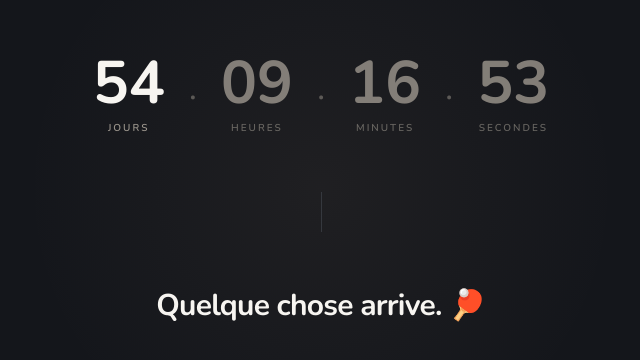
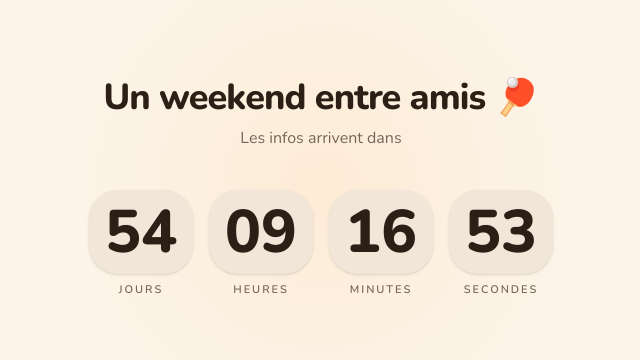
Before and after one commit to ArnaudBru/weekend-pongistes-2026, a Next.js app: page / in a window 1280 px wide. Shown: the part 212-572 px from the top of the page, without its empty margins (319-959 px from the left). Built offline with nearby package versions, Linux system fonts and the light colour scheme.

Commit message:
feat: update theme colors and layout metadata for 2026 event
Co-authored-by: ArnaudBru <26165930+ArnaudBru@users.noreply.github.com>

```diff
--- a/app/globals.css
+++ b/app/globals.css
@@ -29,20 +29,22 @@
 :root {
   color-scheme: light;
 
-  --background: oklch(0.20 0.010 270);
-  --foreground: oklch(0.97 0.005 80);
+  /* Warm sandy off-white background */
+  --background: oklch(0.97 0.018 75);
+  --foreground: oklch(0.25 0.025 55);
 
-  --card: oklch(0.26 0.012 270);
-  --card-foreground: oklch(0.97 0.005 80);
+  --card: oklch(0.93 0.022 72);
+  --card-foreground: oklch(0.25 0.025 55);
 
-  --primary: oklch(0.82 0.07 65);
-  --primary-foreground: oklch(0.20 0.010 270);
+  /* Warm terracotta accent */
+  --primary: oklch(0.60 0.12 42);
+  --primary-foreground: oklch(0.98 0.005 75);
 
-  --muted: oklch(0.30 0.012 270);
-  --muted-foreground: oklch(0.68 0.015 80);
+  --muted: oklch(0.90 0.022 70);
+  --muted-foreground: oklch(0.52 0.03 55);
 
-  --border: oklch(0.34 0.012 270);
-  --ring: oklch(0.82 0.07 65);
+  --border: oklch(0.86 0.025 68);
+  --ring: oklch(0.60 0.12 42);
 
   --radius: 1rem;
 }
--- a/app/layout.tsx
+++ b/app/layout.tsx
@@ -9,14 +9,14 @@ const _nunito = Nunito({
 })
 
 export const metadata: Metadata = {
-  title: 'Bientôt.',
-  description: 'Quelque chose arrive.',
+  title: 'Weekend Pongistes 2026',
+  description: 'Un weekend entre amis. Bientôt.',
   generator: 'v0.app',
 }
 
 export const viewport: Viewport = {
-  colorScheme: 'dark',
-  themeColor: '#1a1a2e',
+  colorScheme: 'light',
+  themeColor: '#f7f0e4',
   width: 'device-width',
   initialScale: 1,
   userScalable: false,
--- a/app/page.tsx
+++ b/app/page.tsx
@@ -3,24 +3,26 @@ import { Countdown } from '@/components/countdown'
 export default function Page() {
   return (
     <main className="h-screen flex flex-col items-center justify-center px-6 relative overflow-hidden">
-      {/* Subtle ambient glow */}
+      {/* Warm ambient glow */}
       <div
         aria-hidden="true"
-        className="pointer-events-none absolute top-1/2 left-1/2 -translate-x-1/2 -translate-y-1/2 w-[600px] h-[600px] rounded-full opacity-[0.06]"
-        style={{ background: 'radial-gradient(circle, oklch(0.78 0.06 65), transparent 70%)' }}
+        className="pointer-events-none absolute top-1/2 left-1/2 -translate-x-1/2 -translate-y-1/2 w-[500px] h-[500px] rounded-full opacity-40"
+        style={{ background: 'radial-gradient(circle, oklch(0.92 0.06 72), transparent 70%)' }}
       />
 
-      <div className="relative flex flex-col items-center gap-14 w-full max-w-md text-center">
+      <div className="relative flex flex-col items-center gap-10 w-full max-w-md text-center">
+        {/* Message */}
+        <div className="flex flex-col items-center gap-2">
+          <h1 className="text-3xl sm:text-4xl font-extrabold text-foreground tracking-tight text-balance">
+            Un weekend entre amis 🏓
+          </h1>
+          <p className="text-base text-muted-foreground font-medium">
+            Les infos arrivent dans
+          </p>
+        </div>
+
         {/* Countdown */}
         <Countdown />
-
-        {/* Divider */}
-        <div className="w-px h-10 bg-border" aria-hidden="true" />
-
-        {/* Message */}
-        <h1 className="text-2xl sm:text-3xl font-bold text-foreground tracking-tight text-balance">
-          Quelque chose arrive. 🏓
-        </h1>
       </div>
     </main>
   )
--- a/components/countdown.tsx
+++ b/components/countdown.tsx
@@ -29,35 +29,20 @@ function pad(n: number) {
 interface UnitProps {
   value: number
   label: string
-  dim?: boolean
 }
 
-function Unit({ value, label, dim }: UnitProps) {
+function Unit({ value, label }: UnitProps) {
   return (
     <div className="flex flex-col items-center gap-2">
-      <span
-        className={`text-5xl sm:text-6xl font-bold tabular-nums leading-none transition-all duration-500 ${
-          dim ? 'text-muted-foreground/80' : 'text-foreground'
-        }`}
-      >
-        {pad(value)}
-      </span>
-      <span
-        className={`text-[10px] font-semibold uppercase tracking-[0.2em] ${
-          dim ? 'text-muted-foreground/60' : 'text-muted-foreground'
-        }`}
-      >
+      <div className="bg-card rounded-2xl px-4 py-3 shadow-sm min-w-[72px]">
+        <span className="text-5xl sm:text-6xl font-extrabold tabular-nums leading-none text-foreground">
+          {pad(value)}
+        </span>
+      </div>
+      <span className="text-[11px] font-semibold uppercase tracking-[0.18em] text-muted-foreground">
         {label}
       </span>
     </div>
-  )
-}
-
-function Separator() {
-  return (
-    <span className="text-3xl sm:text-4xl font-light text-muted-foreground/50 pb-5 select-none">
-      ·
-    </span>
   )
 }
 
@@ -79,11 +64,11 @@ export function Countdown() {
 
   if (timeLeft === null) {
     return (
-      <div className="flex items-end gap-4 sm:gap-6 justify-center">
+      <div className="flex items-end gap-3 sm:gap-4 justify-center">
         {['J', 'H', 'M', 'S'].map((l) => (
           <div key={l} className="flex flex-col items-center gap-2">
-            <div className="w-12 h-14 rounded bg-muted/30 animate-pulse" />
-            <span className="text-[10px] uppercase tracking-[0.2em] text-muted-foreground/30">{l}</span>
+            <div className="w-[72px] h-[76px] rounded-2xl bg-card animate-pulse" />
+            <span className="text-[11px] uppercase tracking-[0.18em] text-muted-foreground/50">{l}</span>
           </div>
         ))}
       </div>
@@ -92,21 +77,18 @@ export function Countdown() {
 
   if (isOver) {
     return (
-      <p className="text-xl font-semibold text-primary tracking-wide text-center">
-        C&apos;est maintenant.
+      <p className="text-2xl font-extrabold text-primary tracking-wide text-center">
+        C&apos;est parti ! 🎉
       </p>
     )
   }
 
   return (
-    <div className="flex items-end gap-4 sm:gap-6 justify-center">
+    <div className="flex items-start gap-3 sm:gap-4 justify-center">
       <Unit value={timeLeft.days} label="jours" />
-      <Separator />
-      <Unit value={timeLeft.hours} label="heures" dim />
-      <Separator />
-      <Unit value={timeLeft.minutes} label="minutes" dim />
-      <Separator />
-      <Unit value={timeLeft.seconds} label="secondes" dim />
+      <Unit value={timeLeft.hours} label="heures" />
+      <Unit value={timeLeft.minutes} label="minutes" />
+      <Unit value={timeLeft.seconds} label="secondes" />
     </div>
   )
 }
```
